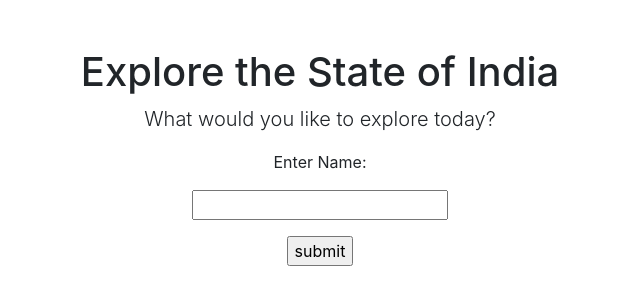
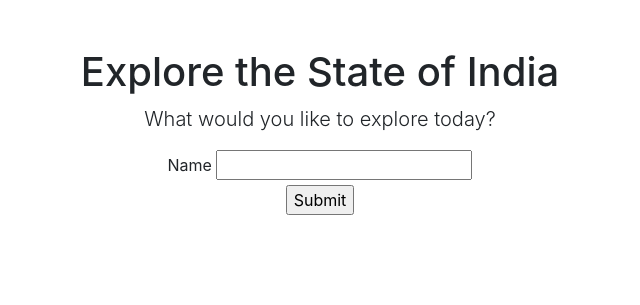
Before and after one commit to pranoti-d/vizabi, a Flask app: template app/templates/index_1.html in a window 1280 px wide. Shown: the part 56-361 px from the top of the page, without its empty margins (320-960 px from the left). Run offline with Flask 3, Linux system fonts and the light colour scheme; the template is opened without the code that fills it, so the values that code supplies are empty, except form fields; tables that the repository leaves empty hold one stand-in row (values such as "Sample post"); form fields are guessed from the names that the template uses; some libraries are stand-ins or nearby versions.

Commit message:
Update index_1.html

```diff
--- a/app/templates/index_1.html
+++ b/app/templates/index_1.html
@@ -64,10 +64,16 @@
         <div class="col-lg-12 text-center">
           <h1 class="mt-5">Explore the State of India</h1>
           <p class="lead">What would you like to explore today?</p>
-           <form action = ""http://localhost:5000/search" method = "post">
-            <p>Enter Name:</p>
-             <p><input type = "text" name = "nm" /></p>
-             <p><input type = "submit" value = "submit" /></p>
+         <form action="login" method="post">
+            {{ form.csrf }}
+
+            <div class="input text">
+                {{ form.name.label }} {{ form.name }}
+            </div>
+
+            <div class="input submit">
+                <input type="submit" value="Submit" />
+            </div>
            </form>
 </div>
     <!--      <ul class="list-unstyled">    -->
```
